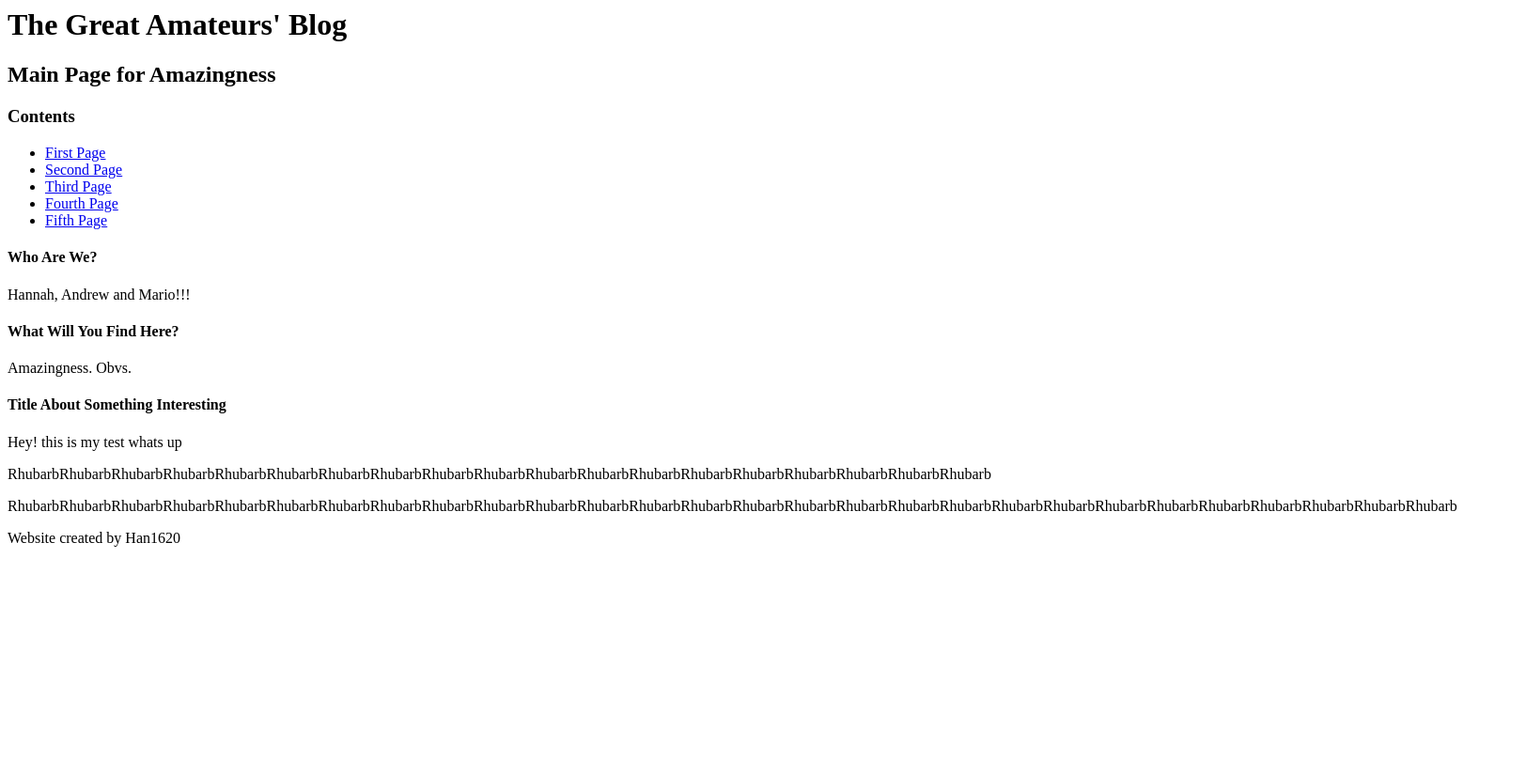
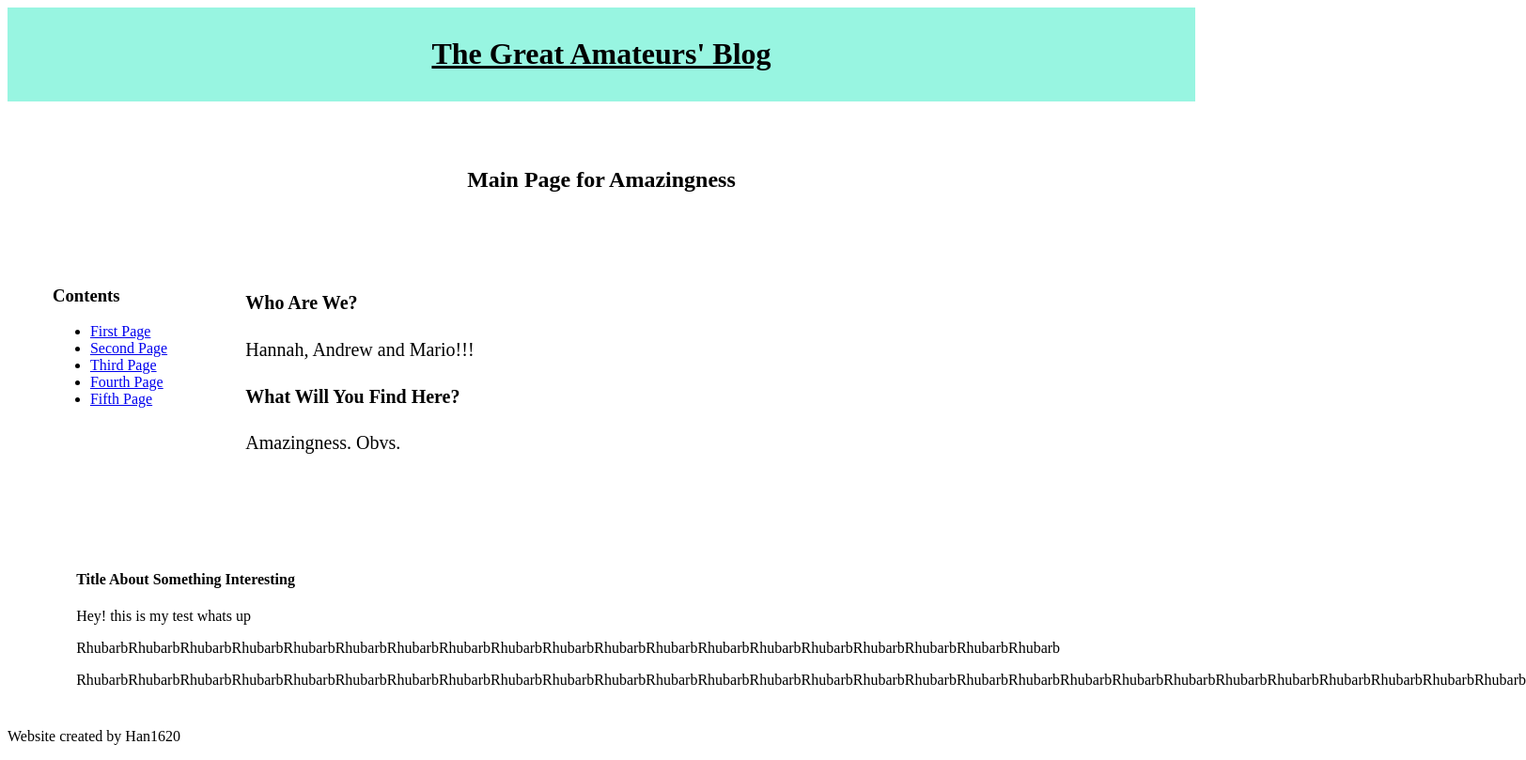
Before and after one commit to Han1620/HTML-Class, a plain HTML site: page index.html in a window 1280 px wide. Shown: the whole page at 94% size, 1624 px wide, since content can reach past the window. Drawn offline with Linux system fonts and the light colour scheme.

Commit message:
add .style to website

```diff
--- a/index.html
+++ b/index.html
@@ -1,15 +1,26 @@
 
 <html>
-  <head>
-      <h1>The Great Amateurs' Blog</h1>
 
+<head>
 
-        <h2>Main Page for Amazingness</h2>
+  <meta charset="UTF-8" />
+    <meta http-equiv="X-UA-Compatible" content="IE=edge" />
+    <meta name="viewport" content="width=device-width, initial-scale=1.0" />
+    <link rel="stylesheet" href="style.css" />
 
-  </head>
+</head>
 
   <body>
+
+    <header>
+      <h1>The Great Amateurs' Blog</h1>
+    </header>
+
     <section>
+      <h2 class="page-title">Main Page for Amazingness</h2>
+    </section>
+
+    <nav class="navstyle">
       <h3>Contents</h3>
         <ul>
           <li>
@@ -28,22 +39,23 @@
             <a href="/Page-05.html">Fifth Page</a>
           </li>
         </ul>
-    </section>
+      </nav>
 
-    <section>
+    <section class="intro">
       <h4>Who Are We?</h4>
         <p>Hannah, Andrew and Mario!!!</p>
       <h4>What Will You Find Here?</h4>
         <p>Amazingness. Obvs. </p>
     </section>
 
-    <section>
+    <section class="textbody">
       <h4>Title About Something Interesting</h4>
         <p>Hey! this is my test whats up</p>
         <p>RhubarbRhubarbRhubarbRhubarbRhubarbRhubarbRhubarbRhubarbRhubarbRhubarbRhubarbRhubarbRhubarbRhubarbRhubarbRhubarbRhubarbRhubarbRhubarb</p>
 
         <p>RhubarbRhubarbRhubarbRhubarbRhubarbRhubarbRhubarbRhubarbRhubarbRhubarbRhubarbRhubarbRhubarbRhubarbRhubarbRhubarbRhubarbRhubarbRhubarbRhubarbRhubarbRhubarbRhubarbRhubarbRhubarbRhubarbRhubarbRhubarb</p>
     </section>
+
   </body>
 
   <footer>
--- a/style.css
+++ b/style.css
@@ -0,0 +1,42 @@
+.page-title {
+    text-align: center;
+    margin: 0;
+    padding: 70px;
+    background-image: src="https://www.google.com/url?sa=i&url=https%3A%2F%2Funsplash.com%2Fs%2Fphotos%2Fpink-marble&psig=AOvVaw02cL4_OT0lAN09qzIK5zjo&ust=1674142921687000&source=images&cd=vfe&ved=0CA4QjRxqFwoTCNDCrsK60fwCFQAAAAAdAAAAABAE" ;
+
+}
+
+.navstyle {
+    text-align: left;
+    padding: 10px;
+    margin: 0% 5% 5% 3%;
+    display:inline-block;
+    float: left;
+}
+
+.intro {
+    text-align: left;
+    padding: 10px;
+    margin: 0px auto 5% auto;
+    display:inline-block;
+    font-size: 20px;
+}
+
+
+.textbody {
+    text-align: left;
+    padding: 10px;
+    margin-left: 5%;
+
+
+}
+
+
+
+header {
+    background-color:98f5e1;
+    margin: auto;
+    Padding: 10px;
+    text-align: center;
+    text-decoration:underline ;
+    }
```
